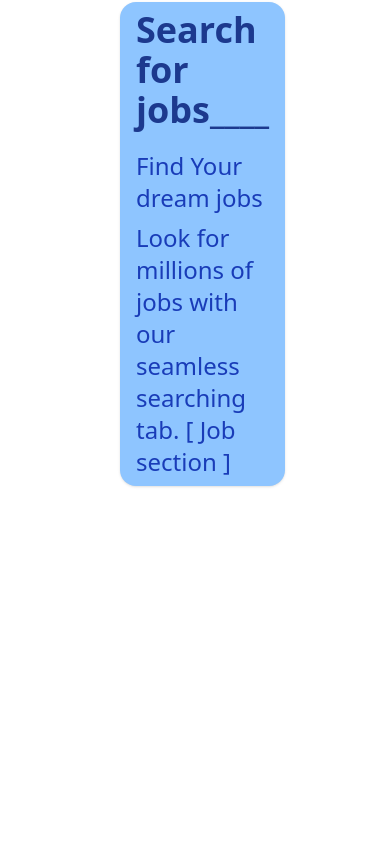
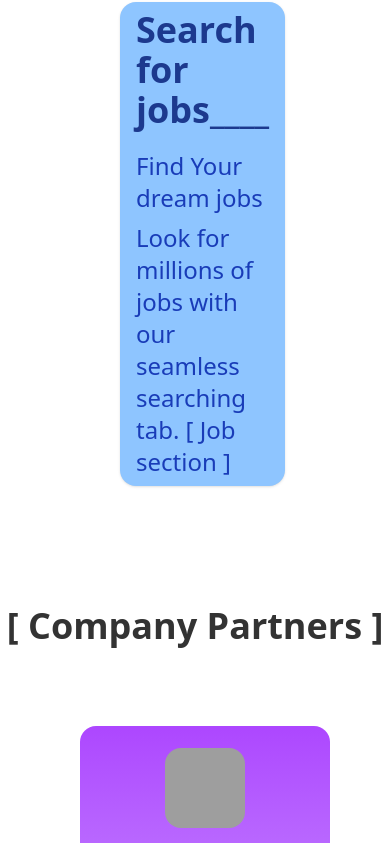
Before and after one commit to nusratmomita/CareerFind, a React (Vite) app: page / in a window 390 px wide. Shown: the part 2613-3456 px from the top of the page. Built offline with nearby package versions, Linux system fonts and the light colour scheme; grey boxes are pictures that could not be loaded.

Commit message:
Company section with Grid Layout implemented

```diff
--- a/package.json
+++ b/package.json
@@ -13,6 +13,7 @@
     "@tailwindcss/vite": "^4.1.5",
     "firebase": "^11.6.1",
     "react": "^19.0.0",
+    "react-countup": "^6.5.3",
     "react-dom": "^19.0.0",
     "react-helmet": "^6.1.0",
     "react-icons": "^5.5.0",
--- a/public/ComponanyData.json
+++ b/public/CompanyData.json
@@ -2,7 +2,7 @@
     {
       "id": "1",
       "name": "TechWave Solutions",
-      "logo": "https://example.com/logos/techwave.png",
+      "logo": "https://i.ibb.co.com/1Gc3Kgpf/techwave-solutionspvt-logo.jpg",
       "location": "San Francisco, CA",
       "website": "https://techwave.com",
       "industry": "Software Development",
@@ -44,7 +44,7 @@
     {
       "id": "2",
       "name": "GreenTech Innovators",
-      "logo": "https://example.com/logos/greentech.png",
+      "logo": "https://i.ibb.co.com/bM0Wt5k4/download.png",
       "location": "Austin, TX",
       "website": "https://greentech.com",
       "industry": "Renewable Energy",
@@ -70,7 +70,7 @@
     {
       "id": "3",
       "name": "FinVerse Corp",
-      "logo": "https://example.com/logos/finverse.png",
+      "logo": "https://i.ibb.co.com/20nW6Ngy/finverse-logo.jpg",
       "location": "New York, NY",
       "website": "https://finverse.com",
       "industry": "Fintech",
@@ -96,7 +96,7 @@
     {
       "id": "4",
       "name": "HealthSync",
-      "logo": "https://example.com/logos/healthsync.png",
+      "logo": "https://i.ibb.co.com/h17Q7Wwv/images.png",
       "location": "Chicago, IL",
       "website": "https://healthsync.com",
       "industry": "Healthcare Technology",
@@ -122,7 +122,7 @@
     {
       "id": "5",
       "name": "EduNet Global",
-      "logo": "https://example.com/logos/edunet.png",
+      "logo": "https://i.ibb.co.com/1GNZ48gs/images.jpg",
       "location": "Boston, MA",
       "website": "https://edunet.com",
       "industry": "E-Learning",
@@ -148,7 +148,7 @@
     {
       "id": "6",
       "name": "CyberWall Ltd.",
-      "logo": "https://example.com/logos/cyberwall.png",
+      "logo": "https://i.ibb.co.com/GzTsbmm/1735649055022.jpg",
       "location": "Seattle, WA",
       "website": "https://cyberwall.com",
       "industry": "Cybersecurity",
@@ -174,7 +174,7 @@
     {
       "id": "7",
       "name": "RetailVerse",
-      "logo": "https://example.com/logos/retailverse.png",
+      "logo": "https://i.ibb.co.com/7xd2DspM/download.jpg",
       "location": "Los Angeles, CA",
       "website": "https://retailverse.com",
       "industry": "E-commerce",
@@ -199,34 +199,33 @@
     },
     {
       "id": "8",
-      "name": "AgriTech Farm",
-      "logo": "https://example.com/logos/agritech.png",
-      "location": "Des Moines, IA",
+      "name": "SG Innovations",
+      "logo": "https://i.ibb.co.com/cchCrXJ9/SGInnovate-Logo.jpg",
+      "location": "Sylhet, Bangladesh",
       "website": "https://agritech.com",
-      "industry": "Agriculture Technology",
+      "industry": "Software Company",
       "jobs": [
         {
           "id": "job-009",
-          "title": "IoT Engineer",
+          "title": "MERN Developer",
           "bannerImage": "https://example.com/banners/iot.jpg",
-          "location": "Des Moines, IA",
+          "location": "Sylhet, BangladeshA",
           "salary": "$80,000 - $100,000",
           "jobType": "Full-time",
           "description": "Design IoT devices for precision farming.",
           "requirements": [
-            "Knowledge of embedded systems",
-            "Experience with microcontrollers and sensors",
-            "Understanding of wireless protocols",
-            "Programming in C/C++ and Python",
-            "Field-testing capabilities"
+            "Knowledge of HTML , CSS and JavaScript",
+            "Experience with MongoDB, Express.js, React.js, Node.js",
+            "Understanding of Design Patterns",
+            "Problem solving skill in JS/C++/Python/Java"
           ]
         }
       ]
     },
     {
       "id": "9",
-      "name": "GameForge Studios",
-      "logo": "https://example.com/logos/gameforge.png",
+      "name": "Google",
+      "logo": "https://i.ibb.co.com/KjFkCLBn/channels4-profile.jpg",
       "location": "San Diego, CA",
       "website": "https://gameforge.com",
       "industry": "Game Development",
@@ -251,8 +250,8 @@
     },
     {
       "id": "10",
-      "name": "CloudNova",
-      "logo": "https://example.com/logos/cloudnova.png",
+      "name": "AuthLab",
+      "logo": "https://i.ibb.co.com/BHZ453dn/images.png",
       "location": "Denver, CO",
       "website": "https://cloudnova.com",
       "industry": "Cloud Computing",
--- /dev/null
+++ b/src/Components/CompaniesSection/CompaniesSection.jsx
@@ -0,0 +1,22 @@
+import React, { use } from 'react';
+import CompaniesList from '../../Pages/CompaniesList/CompaniesList';
+
+const jsonData = fetch("/CompanyData.json").then(res => res.json());
+
+const CompaniesSection = () => {
+    const companyData = use(jsonData);
+    // console.log(companyData)
+
+    return (
+        <>
+            <h1 className='text-[#333333] text-4xl font-bold text-center'>[ Company Partners ]</h1>
+            <div className='grid grid-cols-1 md:grid-cols-3 lg:grid-cols-4 gap-10 m-20'>
+                {
+                    companyData.map((company) => <CompaniesList key={company.id} company={company}></CompaniesList>)
+                }
+            </div>
+        </>
+    );
+};
+
+export default CompaniesSection;
--- a/src/Components/HowItWorks/HowItWorks.jsx
+++ b/src/Components/HowItWorks/HowItWorks.jsx
@@ -12,9 +12,9 @@ const HowItWorks = () => {
             </div>
 
                 {/* steps */}
-                <div class="-mt-5 text-4xl font-bold flex flex-col p-30 items-center space-y-10">
+                <div className="-mt-5 text-4xl font-bold flex flex-col p-30 items-center space-y-10">
 
-                    <div class="self-start bg-blue-300 text-blue-900 px-4 py-2 rounded-2xl shadow">
+                    <div className="self-start bg-blue-300 text-blue-900 px-4 py-2 rounded-2xl shadow">
                         <h1>Create A Profile____</h1>
                         <p className='text-blue-800 mt-5 text-2xl font-medium'>To Continue with CareerFind first you need to create an account.
                         <NavLink to="/register"> [ Register Here ]</NavLink>
@@ -25,18 +25,18 @@ const HowItWorks = () => {
                     </div>
 
 
-                    <div class="self-end bg-purple-300 text-purple-900 px-4 py-2 rounded-2xl shadow">
+                    <div className="self-end bg-purple-300 text-purple-900 px-4 py-2 rounded-2xl shadow">
                        <h1>Upload Your CV Here___</h1>
-                       <label className="text-2xl font-medium" for="myfile">Upload CV:</label>
+                       <label className="text-2xl font-medium" htmlFor="myfile">Upload CV:</label>
                        <br />
                        <input className="text-2xl font-medium" type="file" id="myfile" name="myfile"></input>
-                       <button type="button" class="text-white bg-[#4578f8] hover:bg-[#2557D6]/90 focus:ring-4 focus:ring-[#2557D6]/50 focus:outline-none font-medium rounded-lg text-sm px-5 py-2.5 text-center inline-flex items-center dark:focus:ring-[#2557D6]/50 me-2 mb-2">
+                       <button type="button" className="text-white bg-[#4578f8] hover:bg-[#2557D6]/90 focus:ring-4 focus:ring-[#2557D6]/50 focus:outline-none font-medium rounded-lg text-sm px-5 py-2.5 text-center inline-flex items-center dark:focus:ring-[#2557D6]/50 me-2 mb-2">
                             <FaCloudUploadAlt className='mr-4' size={25}></FaCloudUploadAlt>
                             Upload CV
                         </button>
                     </div>
 
-                    <div class="self-start bg-blue-300 text-blue-900 px-4 py-2 rounded-2xl shadow">
+                    <div className="self-start bg-blue-300 text-blue-900 px-4 py-2 rounded-2xl shadow">
                         <h1>Connect With Recruiters____</h1>
                         <p className='text-blue-800 mt-5 text-2xl font-medium'>Connect with recruiters by telling us about your <span className='underline'>skills and experience</span></p>
                         <p className='text-blue-800 mt-2 text-2xl font-medium'>We'll connect you with recruiters who are looking for candidates like you.
@@ -45,15 +45,14 @@ const HowItWorks = () => {
                     </div>
 
 
-                    <div class="self-end bg-purple-300 text-purple-900 px-4 py-2 rounded-2xl shadow">
+                    <div className="self-end bg-purple-300 text-purple-900 px-4 py-2 rounded-2xl shadow">
                        <h1>Mock Interview___</h1>
-                       <p>
-                          <h1 className='text-blue-800 mt-5 text-2xl font-medium'>Prepare for your interview with our mock interview feature.</h1>
+                       <p className='text-blue-800 mt-5 text-2xl font-medium'>Prepare for your interview with our mock interview feature
                         </p>
                     </div>
 
 
-                    <div class="self-start bg-blue-300 text-blue-900 px-4 py-2 rounded-2xl shadow">
+                    <div className="self-start bg-blue-300 text-blue-900 px-4 py-2 rounded-2xl shadow">
                         <h1>Search for jobs____</h1>
                         <p className='text-blue-800 mt-5 text-2xl font-medium'>Find Your dream jobs</p>
                         <p className='text-blue-800 mt-2 text-2xl font-medium'>Look for millions of jobs with our seamless searching tab.
--- /dev/null
+++ b/src/Pages/CompaniesList/CompaniesList.jsx
@@ -0,0 +1,14 @@
+import React from 'react';
+import { NavLink } from 'react-router';
+
+const CompaniesList = ({company}) => {
+    // console.log(company)
+    return (
+        <div className='w-[250px] h-[200px] bg-linear-to-t from-purple-400 to-purple-500 flex flex-col justify-center items-center p-5 rounded-2xl'>
+            <NavLink to={`/companyDetail/${company.id}`}><img className="w-20 h-20 rounded-2xl"src={company.logo}></img></NavLink>
+            <h1 className='mt-3 text-center text-2xl font-bold  text-black'>{company.name}</h1>
+        </div>
+    );
+};
+
+export default CompaniesList;
--- /dev/null
+++ b/src/Pages/CompanyDetail/CompanyDetail.jsx
@@ -0,0 +1,18 @@
+import React from 'react';
+import { useLoaderData, useParams } from 'react-router';
+
+const CompanyDetail = () => {
+    const {id} = useParams();
+    console.log(id)
+    const jsonData = useLoaderData();
+
+    const selectedCompany = jsonData.find((company) => company.id === id);
+    console.log(selectedCompany)
+    return (
+        <div>
+
+        </div>
+    );
+};
+
+export default CompanyDetail;
--- a/src/Pages/Home/Home.jsx
+++ b/src/Pages/Home/Home.jsx
@@ -1,12 +1,14 @@
 import React from 'react';
 import Banner from '../../Components/Banner/Banner';
 import HowItWorks from '../../Components/HowItWorks/HowItWorks';
+import CompaniesSection from '../../Components/CompaniesSection/CompaniesSection';
 
 const Home = () => {
     return (
         <div>
             <Banner></Banner>
             <HowItWorks></HowItWorks>
+            <CompaniesSection></CompaniesSection>
         </div>
     );
 };
--- a/src/Route/Route.jsx
+++ b/src/Route/Route.jsx
@@ -9,6 +9,7 @@ import Register from "../Pages/Register/Register";
 import ErrorPage from "../Pages/ErrorPage/ErrorPage";
 import Recruiters from "../Pages/RecentJobs/RecentJobs";
 import RecentJobs from "../Pages/RecentJobs/RecentJobs";
+import CompanyDetail from "../Pages/CompanyDetail/CompanyDetail";
 
 export const router = createBrowserRouter([
     {
@@ -19,6 +20,7 @@ export const router = createBrowserRouter([
             index: true,
             path: "/",
             Component: Home,
+            loader: () => fetch("/CompanyData.json")
            },
            {
             path: "/about",
@@ -49,6 +51,11 @@ export const router = createBrowserRouter([
             Component: RecentJobs,
            },
            {
+            path: "/companyDetail/:id",
+            Component: CompanyDetail,
+            loader: () => fetch("/CompanyData.json")
+           },
+           {
             path: "*",
             Component: ErrorPage
            },
```
Also changed, not shown: 1 other file (tests, documents, lock files or other folders).
